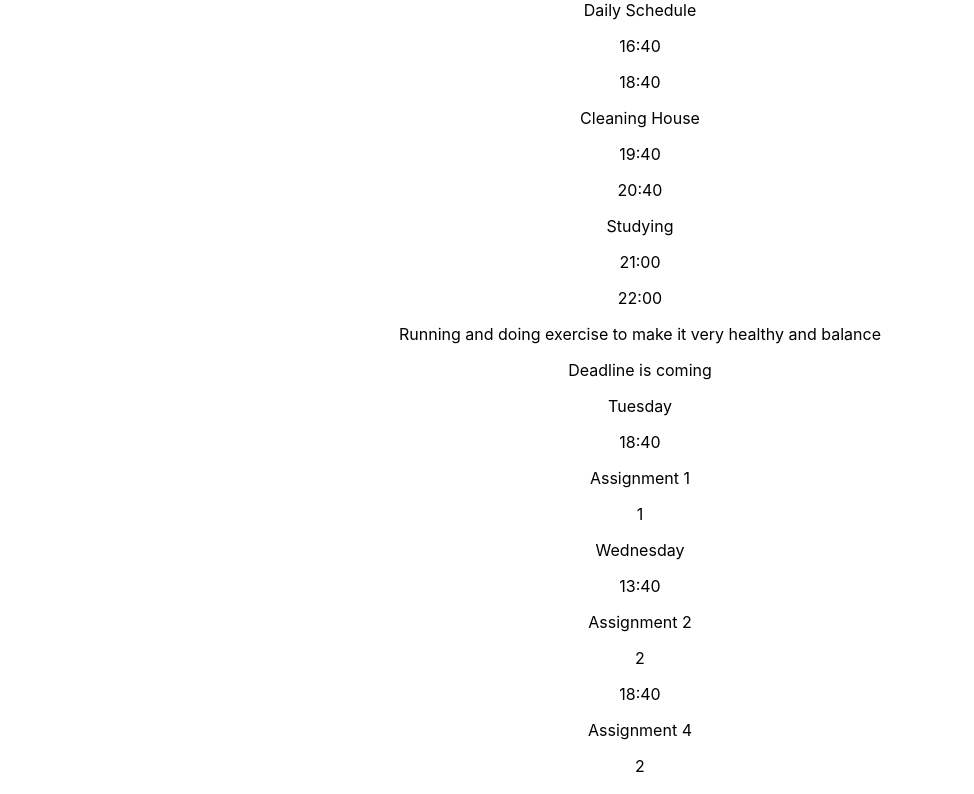
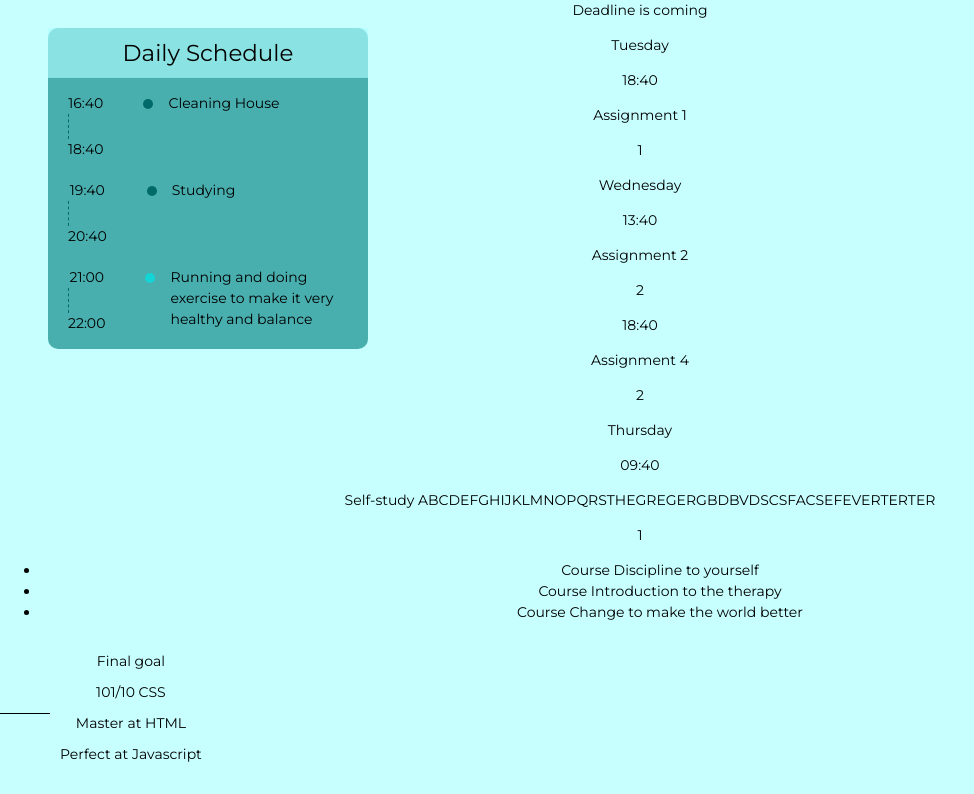
Before and after one commit to tranthanhthuy0905/course-learning, a React (Create React App) app in the folder client/: page / in a window 1280 px wide. Shown: the top 794 px of the page, without its empty margins (0-974 px from the left). Built offline with nearby package versions, Linux system fonts and the light colour scheme.

Commit message:
Stable Schedule

```diff
--- a/client/public/index.html
+++ b/client/public/index.html
@@ -2,6 +2,8 @@
 <head>
     <meta charset="UTF-8">
     <meta name="viewport" content="width=device-width, initial-scale=1.0">
+    <link href="https://fonts.googleapis.com/css?family=Caveat|Montserrat|Lora:400,600&display=swap" rel="stylesheet">
+    <!-- <link href="https://fonts.googleapis.com/css?family=Caveat|Montserrat:400,600&display=swap" rel="stylesheet"> -->
     <title>Win your self-study</title>
 </head>
 <body>
--- a/client/src/App.js
+++ b/client/src/App.js
@@ -2,7 +2,7 @@ import React from "react";
 import { createContext, useReducer } from "react";
 
 import "./App.css";
-import Home from "./pages/Home";
+import Home from "./pages/home/Home";
 import Login from "./pages/Login";
 
 export const ScheduleContext = createContext();
--- /dev/null
+++ b/client/src/data/course.js
@@ -0,0 +1,5 @@
+export const courseD = [
+  { id: 1, course: "Discipline to yourself" },
+  { id: 2, course: "Introduction to the therapy" },
+  { id: 3, course: "Change to make the world better" },
+];
--- /dev/null
+++ b/client/src/data/goal.js
@@ -0,0 +1,6 @@
+export const goalD = [
+  { id: 1, goal: "Final goal" },
+  { id: 2, goal: "101/10 CSS" },
+  { id: 3, goal: "Master at HTML" },
+  { id: 4, goal: "Perfect at Javascript" },
+];
--- a/client/src/data/schedule.js
+++ b/client/src/data/schedule.js
@@ -3,15 +3,18 @@ export const scheduleD = [
     start_time: "16:40",
     end_time: "18:40",
     activity: "Cleaning House",
+    done: true
   },
   {
     start_time: "19:40",
     end_time: "20:40",
     activity: "Studying",
+    done: true
   },
   {
     start_time: "21:00",
     end_time: "22:00",
     activity: "Running and doing exercise to make it very healthy and balance",
+    done: false
   },
 ];
--- a/client/src/index.js
+++ b/client/src/index.js
@@ -5,7 +5,7 @@ import { BrowserRouter as Router, Route, Routes } from "react-router-dom";
 
 // pages
 import App from "./App";
-import Home from "./pages/Home";
+import Home from "./pages/home/Home";
 import Setting from "./pages/Setting";
 import Milestones from "./pages/Milestones";
 
--- a/client/src/pages/Home.js
+++ /dev/null
@@ -1,124 +0,0 @@
-import React from "react";
-import { useEffect, useState, createElement } from "react";
-
-// Components
-import Navbar from "../components/navbar/navbar";
-
-// Data
-import { scheduleD } from "../data/schedule";
-import { deadlineD } from "../data/deadline";
-
-function Home() {
-  // Fetching Data
-  const [scheduleData, setScheduleData] = useState(scheduleD);
-  const [deadlineData, setDeadlineData] = useState(deadlineD);
-
-  // useEffect(() => {
-  //   async function fetchSchedule() {
-  //     await fetch("")
-  //       .then((res) => res.json())
-  //       .then((data) => setData(data))
-  //       .catch((e) => console.log(e));
-  //   }
-  //   fetchSchedule();
-  // }, []);
-
-  const checkDisplay = (items, className, title, displayItem) => {
-    if (items.length > 0) {
-      return (
-        <div className={className}>
-          {title}
-          {displayItem(items)}
-        </div>
-      );
-    }
-  };
-
-  const displayDetail = (res, className, inTimeline, inActivities) => {
-    const detail = [];
-
-    for (let r of res) {
-      detail.push(
-        <div className={className + "-detail"}>
-          <div className={className +"-timeline"}>
-            {inTimeline(r)}
-          </div>
-          <div className={className + "-activities"}>{inActivities(r.activity)}</div>
-        </div>
-      );
-    }
-    return detail;
-  };
-
-  const displaySchedule = (res) => {
-    const scheduleDetail = [];
-
-    for (let r of res) {
-      scheduleDetail.push(
-        <div className="schedule-detail">
-          <div className="schedule-timeline">
-            <p>{r.start_time}</p>
-            {/* Dash here */}
-            <p>{r.end_time}</p>
-          </div>
-          <div className="schedule-activities">{r.activity}</div>
-        </div>
-      );
-    }
-    return scheduleDetail;
-  };
-
-  const displayDeadline = (res) => {
-    const deadlineDetail = [];
-
-    const deadlineItem = (item) => {
-      const deadlineItems = [];
-
-      for (let i of item) {
-        console.log(i);
-        deadlineItems.push(
-          <div className="deadline-item">
-            <p className="deadline-duetime">{i.due_time}</p>
-            <div className="deadline-activities">
-              {i.activity}
-              <p>{i.course}</p>
-            </div>
-          </div>
-        );
-      }
-      return deadlineItems;
-    };
-
-    for (let r of res) {
-      deadlineDetail.push(
-        <div className="deadline-detail">
-          <p className="deadline-duedate">{r.due_date}</p>
-          {deadlineItem(r.deadline)}
-        </div>
-      );
-    }
-    return deadlineDetail;
-  };
-
-  return (
-    <div className="home-page">
-      {checkDisplay(
-        scheduleData,
-        "schedule",
-        <p>Daily Schedule</p>,
-        displaySchedule
-      )}
-      {checkDisplay(
-        deadlineData,
-        "deadline",
-        <p>Deadline is coming</p>,
-        displayDeadline
-      )}
-      <div className="courses"></div>
-      <div className="goal"></div>
-      <Navbar />
-    </div>
-  );
-}
-
-export default Home;
--- /dev/null
+++ b/client/src/pages/home/Home.css
@@ -0,0 +1,105 @@
+.home-page {
+    background-color: rgb(199, 255, 255);
+    font-size: 14px;
+    font-family: "Montserrat";
+    margin: 0;
+    padding: 0;
+    line-height: 1.5;
+    position: relative;
+}
+
+/* ------------------------
+Schedule
+---------------------------*/
+.schedule {
+    width: auto;
+    max-width: 25%;
+    background-color: rgba(0, 128, 128, 0.641);
+    border-radius: 10px;
+    position: absolute;
+    top: 5%;
+    left: 5%;
+    transform: translate(-5%, -5%);
+    /* position: relative;
+    left: 20px;
+    top: 20px;
+    padding: 10px 20px 20px; */
+}
+
+.schedule p {
+    margin: 0;
+}
+
+.schedule > p {
+    background-color: rgba(176, 255, 255, 0.641);
+    margin: 0;
+    height: 30px;
+    padding: 10px 0;
+    /* font-family: 'Caveat';
+    font-style: italic; */
+    /* font-weight: bold;  */
+    font-size: 23px;
+    display: flex;
+    align-items: center;
+    justify-content: center;
+}
+
+.schedule-detail {
+    display: flex;
+    gap: 40px;
+    padding: 5px 0;
+    margin: 10px 20px;
+}
+/* .schedule-timeline {
+    min-height: calc(100%/3);
+} */
+.duotone-circle {
+    font-size: 10px;
+    color: rgb(20, 213, 213);
+    margin: 6px 15px 0 0;
+    align-self: auto;
+}
+
+.schedule-dash {
+    border-left: 1px dashed rgb(0, 106, 106);
+    width: 2px;
+    height: 25px
+}
+.schedule-activities {
+    display: flex;
+}
+.schedule-activities span {
+    text-align: left;
+}
+
+/* ------------------------
+Deadline
+---------------------------*/
+
+/* ------------------------
+Course
+---------------------------*/
+
+
+/* ------------------------
+Goal
+---------------------------*/
+.goal {
+    display: flex;
+    align-items: center;
+  }
+
+.goal-arrow {
+    border-top: 1px solid #000;
+    width: 50px;
+    margin-right: 10px;
+}
+
+.milestone-list {
+    list-style-type: none;
+    padding: 0;
+}
+
+.milestone-item {
+    margin-bottom: 10px;
+}
--- /dev/null
+++ b/client/src/pages/home/Home.js
@@ -0,0 +1,126 @@
+import React from "react";
+import { useEffect, useState, createElement } from "react";
+import "./Home.css";
+import { FontAwesomeIcon } from "@fortawesome/react-fontawesome";
+import { faCircle } from "@fortawesome/free-solid-svg-icons";
+
+// Components
+import Navbar from "../../components/navbar/navbar";
+
+// Data
+import { scheduleD } from "../../data/schedule";
+import { deadlineD } from "../../data/deadline";
+import { courseD } from "../../data/course";
+import { goalD } from "../../data/goal";
+
+function Home() {
+  // Fetching Data
+  const [scheduleData, setScheduleData] = useState(scheduleD);
+  const [deadlineData, setDeadlineData] = useState(deadlineD);
+  const [courseData, setCourseData] = useState(courseD);
+  const [goalData, setGoalData] = useState(goalD);
+
+
+  // useEffect(() => {
+  //   async function fetchSchedule() {
+  //     await fetch("")
+  //       .then((res) => res.json())
+  //       .then((data) => setData(data))
+  //       .catch((e) => console.log(e));
+  //   }
+  //   fetchSchedule();
+  // }, []);
+
+  const taskDone = (done) => {
+    if (done) {
+      return "rgb(0, 106, 106)";
+    } else {
+      return "rgb(20, 213, 213)";
+    }
+  };
+
+  const checkDisplay = (items, className, title, displayItem) => {
+    if (items.length > 0) {
+      return (
+        <div className={className}>
+          {title}
+          {displayItem(items)}
+        </div>
+      );
+    }
+  };
+
+  const displaySchedule = (res) => {
+    return res.map((data) => (
+      <div className="schedule-detail">
+        <div className="schedule-timeline">
+          <p>{data.start_time}</p>
+          <div className="schedule-dash"></div>
+          <p>{data.end_time}</p>
+        </div>
+        <div className="schedule-activities">
+          <FontAwesomeIcon
+            icon={faCircle}
+            className="duotone-circle"
+            style={{ color: taskDone(data.done) }}
+          />
+          <span>{data.activity}</span>
+        </div>
+      </div>
+    ));
+  };
+
+  const displayDeadline = (res) => {
+    return res.map((data) => (
+      <div className="deadline-detail">
+        <p className="deadline-duedate">{data.due_date}</p>
+        {data.deadline.map((dl) => (
+          <div className="deadline-item">
+            <p className="deadline-duetime">{dl.due_time}</p>
+            <div className="deadline-activities">
+              {dl.activity}
+              <p>{dl.course}</p>
+            </div>
+          </div>
+        ))}
+      </div>
+    ));
+  };
+
+  return (
+    <div className="home-page">
+      {checkDisplay(
+        scheduleData,
+        "schedule",
+        <p>Daily Schedule</p>,
+        displaySchedule
+      )}
+      {checkDisplay(
+        deadlineData,
+        "deadline",
+        <p>Deadline is coming</p>,
+        displayDeadline
+      )}
+      <ul className="courses">
+        {courseData.map((c) => (
+          <li className="course-item" key={c.id}>
+            Course {c.course}
+          </li>
+        ))}
+      </ul>
+      <div className="goal">
+        <div className="goal-arrow"></div>
+        <ul className="milestone-list">
+          {goalData.map((g) => (
+            <li className="milestone-item" key={g.id}>
+              {g.goal}
+            </li>
+          ))}
+        </ul>
+      </div>
+      <Navbar />
+    </div>
+  );
+}
+
+export default Home;
--- a/package.json
+++ b/package.json
@@ -18,6 +18,9 @@
   },
   "homepage": "https://github.com/tranthanhthuy0905/course-learning#readme",
   "dependencies": {
+    "@fortawesome/fontawesome-svg-core": "^6.4.0",
+    "@fortawesome/free-solid-svg-icons": "^6.4.0",
+    "@fortawesome/react-fontawesome": "^0.2.0",
     "express": "^4.18.2",
     "react": "^18.2.0",
     "react-redux": "^8.1.1",
```
Also changed, not shown: 1 other file (tests, documents, lock files or other folders).
